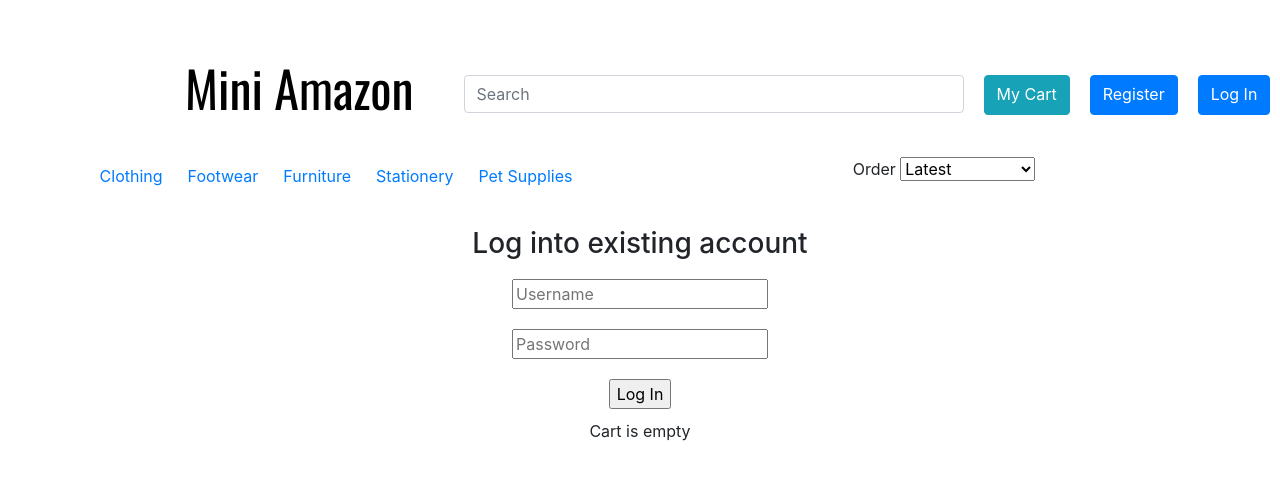
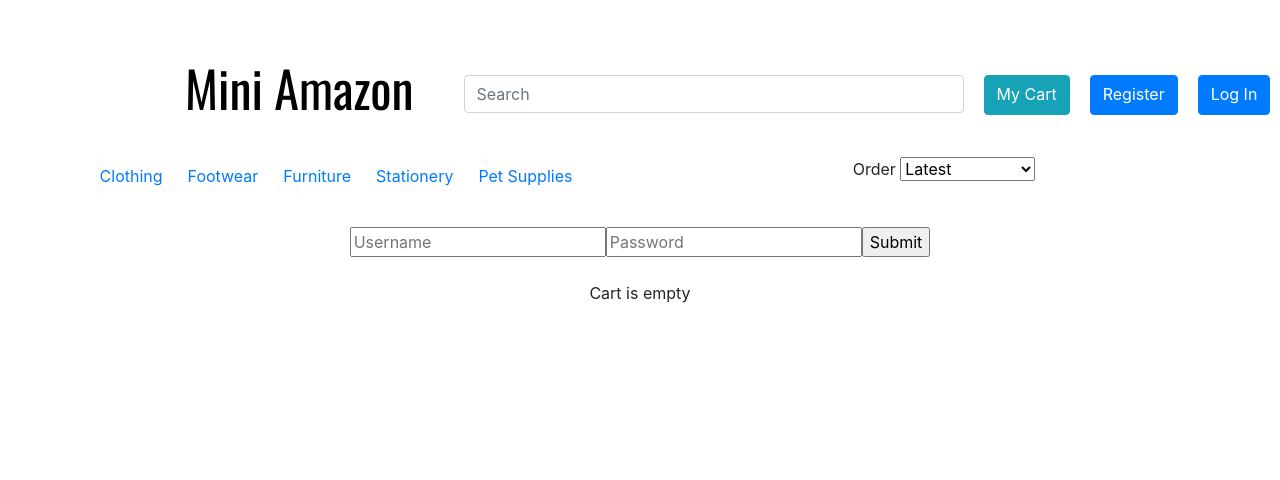
Before and after one commit to della2001/mini-amazon, a React (Create React App) app in the folder frontend/: page /login in a window 1280 px wide. Shown: the top 480 px of the page. Built offline with nearby package versions, Linux system fonts and the light colour scheme; no server answers.

Commit message:
fixed login

```diff
--- a/frontend/src/components/Login.js
+++ b/frontend/src/components/Login.js
@@ -1,34 +1,44 @@
-import React, { Component, useState, useEffect } from 'react';
-import { useForm } from "react-hook-form";
+import React, { Component } from 'react';
+
+class Login extends Component {
+  constructor(props) {
+    super(props);
+    this.state = { username: '', password:'', name: '', id: null, submitted: false };
+    this.handleChange= this.handleChange.bind(this);
+    this.handleSubmit= this.handleSubmit.bind(this);
+  }
+
+  handleChange = (event) => {
+    this.setState({[event.target.name]: event.target.value});
+  }
+
+  handleSubmit = (event) => {
+    var url = '/login/' + this.state.username + '/' + this.state.password;
+
+    fetch(url).then(function(response) {
+        console.log(response);
+        return response.json();
+      })
+      .then(data =>  this.setState({name: data.name, id: data.user_id, submitted: true}), );
+    event.preventDefault();
+}
 
 
-function Login() {
+  render() {
+    const { username, password, name } = this.state;
+    return (
+      <div>
+        <form onSubmit={this.handleSubmit}>
+          <input type="text" value={username} name="username" onChange={this.handleChange} placeholder="Username"/>
+          <input type="text" value={password} name="password" onChange={this.handleChange} placeholder="Password"/>
+          <input type="submit" value="Submit" />
+        </form>
+        <br></br>
+        {this.state.submitted ? <h3>Welcome back, {name}!</h3> : ''}
+      </div>
 
-    const { login, handleSubmit } = useForm();
-    const onSubmit = data => {
-      var url = "/user/test";
-      console.log(url);
-      fetch(url);
-      console.log('LOGGED IN USER');
-      console.log(data);
-      };
-
-    return (
-      <div className="Login">
-        <h3>Log into existing account</h3>
-        <form onSubmit={handleSubmit(onSubmit)}>
-          <div>
-            <input name="username" placeholder="Username" ref={login} />
-          </div>
-          <div>
-            <input name="password" placeholder="Password" ref={login} />
-          </div>
-          <input type="submit" value="Log In"/>
-        </form>
-      </div>
     );
-
-
+  }
 }
 
 export default Login;
```
